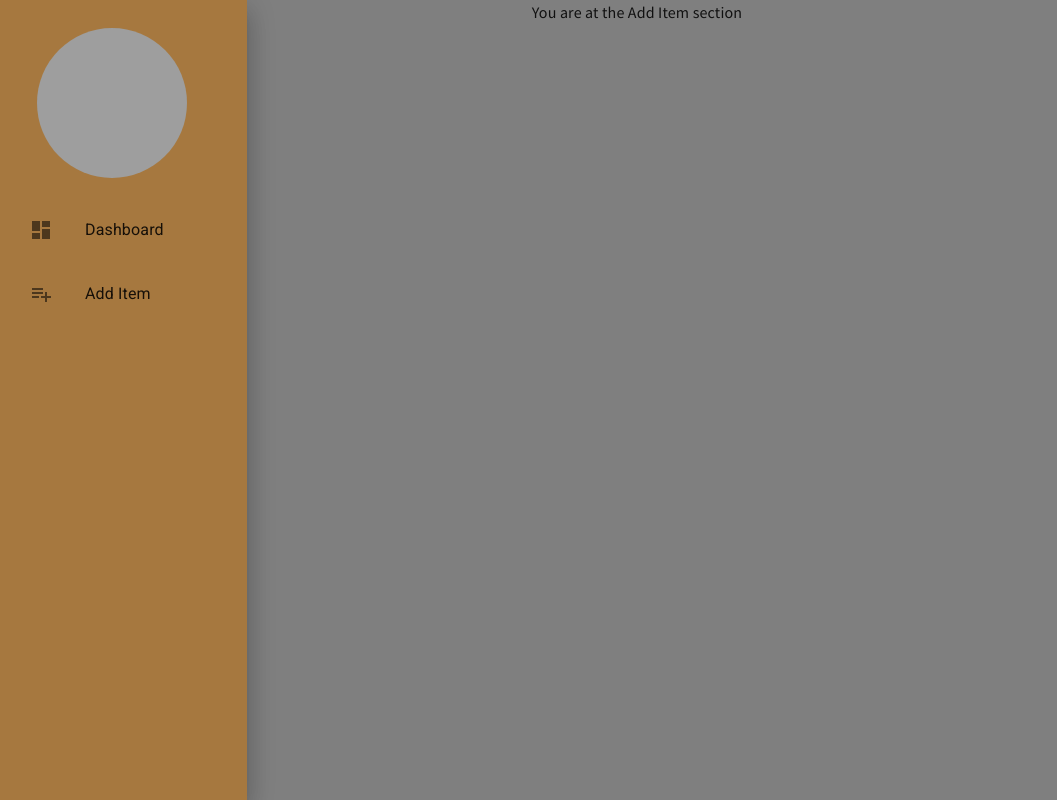
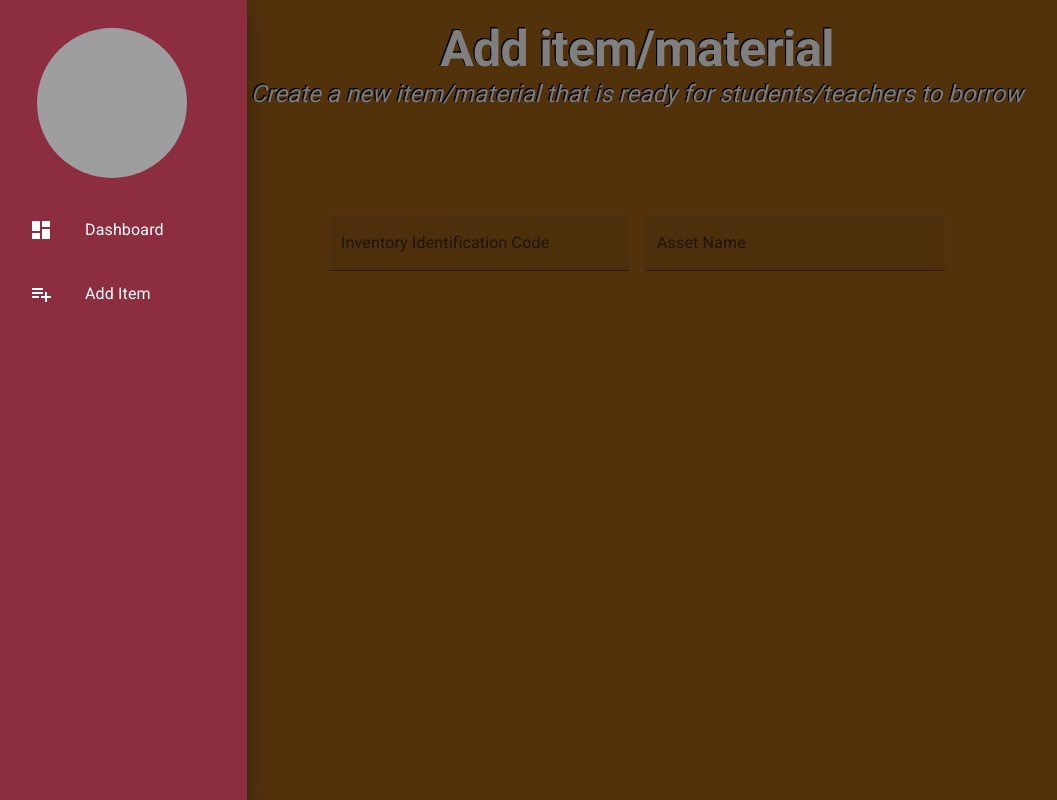
Before and after one commit to Promethevs18/Item-Borrowing-System-Web, a React (Create React App) app: page /addItem in a window 1280 px wide. Shown: the whole page, without its empty margins (3-1060 px from the left). Built offline with nearby package versions, Linux system fonts and the light colour scheme; no server answers; grey boxes are pictures that could not be loaded.

Commit message:
committed as of 5/2 12-11

```diff
--- a/src/App.js
+++ b/src/App.js
@@ -34,7 +34,10 @@ function App() {
   return (
 
     <Router>
-    <div className="App">
+    <div className="app">
+      <main className='content'>
+
+
       <CssBaseline/>
       <ToastContainer position='top-center' theme='colored' autoClose={3000}/>
       <Routes>
@@ -51,6 +54,7 @@ function App() {
 
         <Route path="/clientDash" element={<ClientDash user={user}/>}/>
       </Routes>
+      </main>
     </div>
     </Router>
   );
--- a/src/Pages/Admin/AddItem.jsx
+++ b/src/Pages/Admin/AddItem.jsx
@@ -1,13 +1,105 @@
-import { Box } from '@mui/material'
+import { Box, Grid, TextField } from '@mui/material'
 import React from 'react'
 import AdminDrawer from './AdminDrawer'
+import Header from '../Header'
+import * as yup from 'yup'
+import { Form, Formik } from 'formik'
 
 const AddItem = () => {
+
+
+
+
+  //form-related codes
+    //declaring initalvalues
+    const initialValues = {
+      iic: '',
+      assetName: '',
+      brandModel: '',
+      genSpecs: '',
+      location: ''
+    }
+
+    //validation schema
+    const validation = yup.object().shape({
+      iic: yup.string().required("This field is required"),
+      assetName: yup.string().required("This field is required"),
+      brandModel: yup.string().required("This field is required"),
+      genSpecs: yup.string().required("This field is required"),
+      location: yup.string().required("This field is required")
+    })
+
+    //uploading data to Firestore
+    const uploadData = (values) => {
+
+    }
+
+
   return (
     <Box>
-        <AdminDrawer/>
-        You are at the Add Item section
+      <Header title='Add item/material' description='Create a new item/material that is ready for students/teachers to borrow'/>
+        <Box m='20px' justifyContent='center' alignSelf='center' display='flex' marginTop='100px'>
+            <Formik
+                initialValues={initialValues}
+                validationSchema={validation}
+                onSubmit={uploadData}
+            >
+              {({values, errors, touched, handleChange, handleBlur}) => (
+                <Form>
+                  <Box m='5px' >
+                  <Grid container spacing={2}>
+                    <Grid item>
+                    <TextField
+                        fullWidth
+                        variant='filled'
+                        type='text'
+                        label='Inventory Identification Code'
+                        onBlur={handleBlur}
+                        onChange={handleChange}
+                        value={values.iic}
+                        name='iic'
+                        error={!!touched.iic && !!errors.iic}
+                        helperText={touched.iic && errors.iic}
+                        sx={{
+                          width: '300px',
+                          gridColumn: 'span 2',
+                          "& .MuiInputBase-root":{
+                            color: 'white'
+                          }
+                        }}
+                        />
+                    </Grid>
+                    <Grid item>
+                    <TextField
+                        fullWidth
+                        variant='filled'
+                        type='text'
+                        label='Asset Name'
+                        onBlur={handleBlur}
+                        onChange={handleChange}
+                        value={values.assetName}
+                        name='assetName'
+                        error={!!touched.assetName && !!errors.assetName}
+                        helperText={touched.assetName && errors.assetName}
+                        sx={{
+                          width: '300px',
+                          gridColumn: 'span 2',
+                          "& .MuiInputBase-root":{
+                            color: 'white'
+                          }
+                        }}
+                        />
+                    </Grid>
+                  </Grid>
+                  </Box>
+
+                </Form>
+              )}
+
+            </Formik>
         </Box>
+      <AdminDrawer/>
+    </Box>
 
   )
 }
--- a/src/Pages/Admin/AdminDrawer.jsx
+++ b/src/Pages/Admin/AdminDrawer.jsx
@@ -30,8 +30,8 @@ const AdminDrawer = ({user}) => {
                     onMouseLeave={handleMouseLeave}
 
             >
-                <Box sx={{width: 250, height: '100%', background: "#a6783f"}} role='presentation'>
-                        <List>
+                <Box sx={{width: 250, height: '100%', background: "#8c2e40"}} role='presentation'>
+                        <List sx={{color: 'white'}}>
                             <Avatar
                                     alt='userProfile'
                                     src='https://image.pngaaa.com/743/6496743-middle.png'
@@ -39,7 +39,7 @@ const AdminDrawer = ({user}) => {
                                     />
                             <ListItem>
                                 <ListItemButton onClick={() => navigate('/adminDash')}>
-                                    <ListItemIcon>
+                                    <ListItemIcon sx={{color: 'white'}}>
                                         <Dashboard/>
                                     </ListItemIcon>
                                     <ListItemText primary='Dashboard'/>
@@ -47,7 +47,7 @@ const AdminDrawer = ({user}) => {
                             </ListItem>
                             <ListItem>
                                 <ListItemButton onClick={() => navigate('/addItem')}>
-                                    <ListItemIcon>
+                                    <ListItemIcon sx={{color: 'white'}}>
                                         <PlaylistAdd/>
                                     </ListItemIcon>
                                     <ListItemText primary='Add Item'/>
--- a/src/Pages/Authenticate.jsx
+++ b/src/Pages/Authenticate.jsx
@@ -1,4 +1,4 @@
-import { Box,Button,DialogActions,DialogContentText,Fab, TextField, Typography } from '@mui/material';
+import { Box,Button,CircularProgress,DialogActions,DialogContentText,Fab, TextField, Typography } from '@mui/material';
 import  Dialog from "@mui/material/Dialog"
 import DialogTitle from "@mui/material/DialogTitle"
 import DialogContent from '@mui/material/DialogContent';
@@ -12,7 +12,7 @@ import { Form, Formik } from 'formik';
 import { useNavigate } from 'react-router-dom';
 
 
-const Authenticate = ({ user }) => {
+const Authenticate = () => {
 
   //for Google Authentication
  const GoogleProv = new GoogleAuthProvider();
@@ -20,13 +20,16 @@ const Authenticate = ({ user }) => {
  //for opening the dialog
  const [openDialog, setOpenDialog] = useState(false);
 
+ //for opening the loading
+ const [openLoad, setOpenLoad] = useState(false)
+
  //for using in history
   const history = useNavigate();
 
   const googlePressed = () => {
-    signInWithPopup(auth, GoogleProv).then((resulta) => {
-      const user = resulta.user;
-      console.log(user)
+    setOpenLoad(true);
+    signInWithPopup(auth, GoogleProv).then(() => {
+      setOpenLoad(false);
       history('/clientDash')
       toast.success('You are now logged in')
     }).catch((error) => {
@@ -44,9 +47,11 @@ const Authenticate = ({ user }) => {
   }
 
   const emailLogIn = (values) => {
+    setOpenLoad(true);
     const auth = getAuth();
     signInWithEmailAndPassword(auth, values.email, values.password)
     .then(() =>{
+      setOpenLoad(false)
       history('/adminDash')
       toast.success('You are now logged in')
     })
@@ -56,7 +61,22 @@ const Authenticate = ({ user }) => {
   }
 
     return (
-      <Box>
+      <Box sx={{background: 'white', minHeight: '100vh'}}>
+
+      {/* Loading element */}
+      {openLoad !== false && (
+        <Box
+          style={{
+            position: 'fixed',
+            top: '50%',
+            left: '50%',
+            transform: 'translate(-50%, -50%)',
+            zIndex: 9999,
+          }}
+        >
+          <CircularProgress sx={{ color: 'blue' }} size="80px" />
+        </Box>
+      )}
           <Box
            sx={{
             display: 'flex',
@@ -86,12 +106,12 @@ const Authenticate = ({ user }) => {
               }}
             >College of Engineering</Typography>
           </Box>
-          <Box m='10px'>
+          <Box m='10px' display='grid' justifyContent='center'>
 
               <Typography variant='h2' fontSize='50px' fontWeight='bold' marginTop='10px'>
                 INVENTORY MANAGEMENT SYSTEM
               </Typography>
-              <Typography variant='h4' fontSize="20px" fontStyle='oblique'>
+              <Typography variant='h4' fontSize="20px" fontStyle='oblique' marginLeft='90px'>
               A Web and Mobile Application With QR Integration and Cloud Computing
               </Typography>
 
--- /dev/null
+++ b/src/Pages/Header.jsx
@@ -0,0 +1,24 @@
+import { Box, Typography } from '@mui/material'
+import React from 'react'
+
+const Header = ({title, description}) => {
+  return (
+    <Box m='20px'>
+        <Typography
+            variant='h1'
+            color='white'
+            fontWeight='bold'
+            sx={{textAlign: 'center', fontSize: '50px', textShadow:" -1px -1px 0 #000, -1px -1px 0 #000, -1px -1px 0 #000, -1px -1px 0 #000"
+            }}
+        >
+            {title}
+        </Typography>
+
+        <Typography variant='h5' color='whitesmoke' fontStyle='oblique' textAlign='center' sx={{textShadow: ' -1px -1px 0 #000, -1px -1px 0 #000, -1px -1px 0 #000, -1px -1px 0 #000' }}>
+            {description}
+        </Typography>
+    </Box>
+  )
+}
+
+export default Header
--- a/src/index.css
+++ b/src/index.css
@@ -13,6 +13,7 @@ body,
   min-height: 100vh;
   display: flex;
   position: relative;
+  background-color: #a46517;
 }
 
 ::-webkit-scrollbar {
@@ -21,7 +22,7 @@ body,
 
 /* Track */
 ::-webkit-scrollbar-track {
-  background: #7d0f0f;
+  background: #d9cb06;
 }
 
 /* Handle */
```
